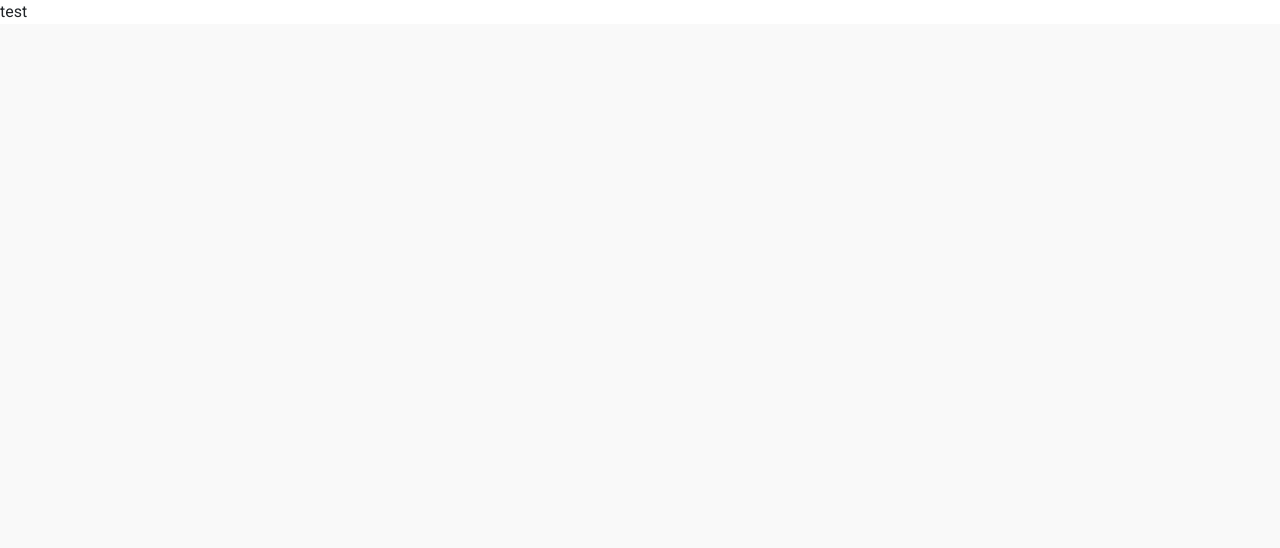
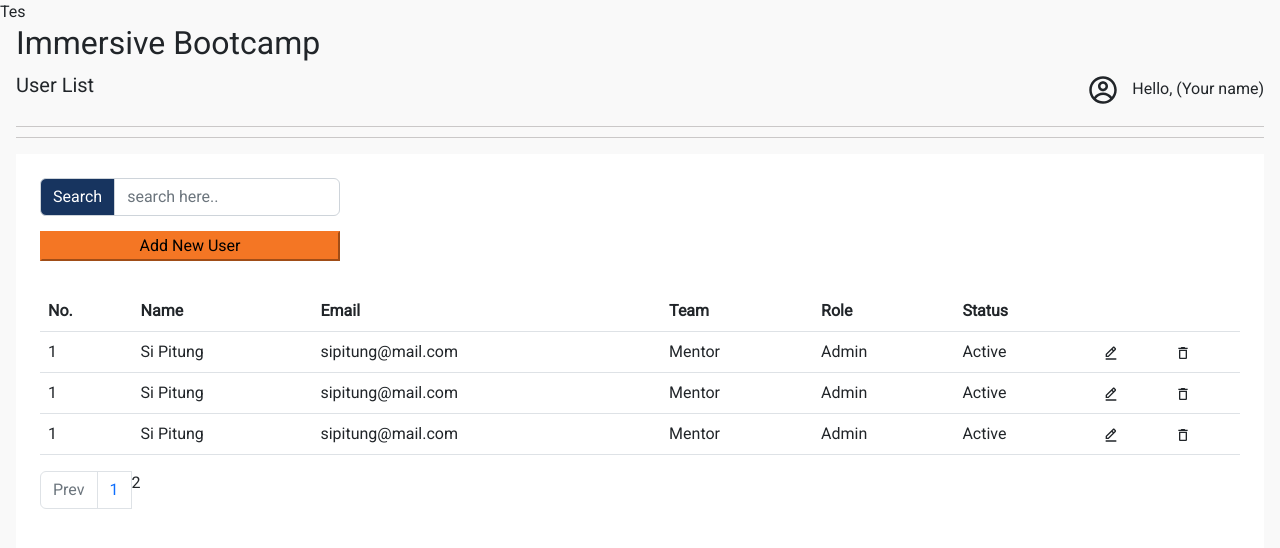
Before and after one commit to ALTA-FE8-GP3/immersive-dashboard, a Next.js app: page /user in a window 1280 px wide. Shown: the top 548 px of the page. Built offline with nearby package versions, Linux system fonts and the light colour scheme.

Commit message:
Add user list page

```diff
--- a/pages/user/index.jsx
+++ b/pages/user/index.jsx
@@ -1,8 +1,98 @@
 import React from 'react'
+import { CgProfile } from "react-icons/cg";
+import { BiEditAlt } from "react-icons/bi";
+import { MdDeleteOutline } from "react-icons/md";
 
 const Index = () => {
   return (
-    <div>test</div>
+    <div style={{ backgroundColor: '#F9F9F9' }}>
+      <div>Tes</div>
+      <div>
+        <h4 style={{ fontSize: '2rem' }} className='px-3'>Immersive Bootcamp</h4>
+        <div className='px-3'>
+          <div className='row'>
+            <div className='col-6'>
+              <p style={{ fontSize: '20px' }}>User List</p>
+            </div>
+            <div className='col-6'>
+              <p className='text-end'>
+                <p><CgProfile style={{ fontSize: '40px', paddingRight: '10px' }} /> Hello, (Your name)</p>
+              </p>
+            </div>
+          </div>
+          <div style={{ borderTop: '1px solid #CAC8C8' }}></div>
+          <div style={{ borderTop: '1px solid #CAC8C8', marginTop: '10px' }}></div>
+          <div className='bg-white mt-3 p-4'>
+            <div className='input-group flex-nowrap' style={{ width: '300px' }}>
+              <span className='input-group-text' id='addon-wrapping' style={{ backgroundColor: '#17345F', color: 'white' }}>Search</span>
+              <input type='text' className='form-control' placeholder='search here..' aria-label='Search' aria-describedby='addon-wrapping' />
+            </div>
+            <div style={{ paddingTop: '15px' }}>
+              <button style={{ width: '300px', backgroundColor: '#F47624', borderColor: '#F47624' }}>Add New User</button>
+            </div>
+            <div style={{ paddingTop: '30px' }} className='table-responsive'>
+              <table className='table'>
+                <thead>
+                  <tr>
+                    <th>No.</th>
+                    <th>Name</th>
+                    <th>Email</th>
+                    <th>Team</th>
+                    <th>Role</th>
+                    <th>Status</th>
+                    <th></th>
+                    <th></th>
+                  </tr>
+                </thead>
+                <tbody>
+                  <tr>
+                    <td>1</td>
+                    <td>Si Pitung</td>
+                    <td>sipitung@mail.com</td>
+                    <td>Mentor</td>
+                    <td>Admin</td>
+                    <td>Active</td>
+                    <td><BiEditAlt /></td>
+                    <td><MdDeleteOutline /></td>
+                  </tr>
+                  <tr>
+                    <td>1</td>
+                    <td>Si Pitung</td>
+                    <td>sipitung@mail.com</td>
+                    <td>Mentor</td>
+                    <td>Admin</td>
+                    <td>Active</td>
+                    <td><BiEditAlt /></td>
+                    <td><MdDeleteOutline /></td>
+                  </tr>
+                  <tr>
+                    <td>1</td>
+                    <td>Si Pitung</td>
+                    <td>sipitung@mail.com</td>
+                    <td>Mentor</td>
+                    <td>Admin</td>
+                    <td>Active</td>
+                    <td><BiEditAlt /></td>
+                    <td><MdDeleteOutline /></td>
+                  </tr>
+                </tbody>
+              </table>
+            </div>
+            <div>
+              <ul className='pagination'>
+                <li className='page-item disabled'>
+                  <a className='page-link'>Prev</a>
+                </li>
+                <li className='page-item'><a className='page-link' href='#'>1</a></li>
+                <li>
+                  <a>2</a>
+                </li>
+              </ul>
+            </div>
+          </div>
+        </div>
+      </div>
+    </div>
   )
 }
 
```
